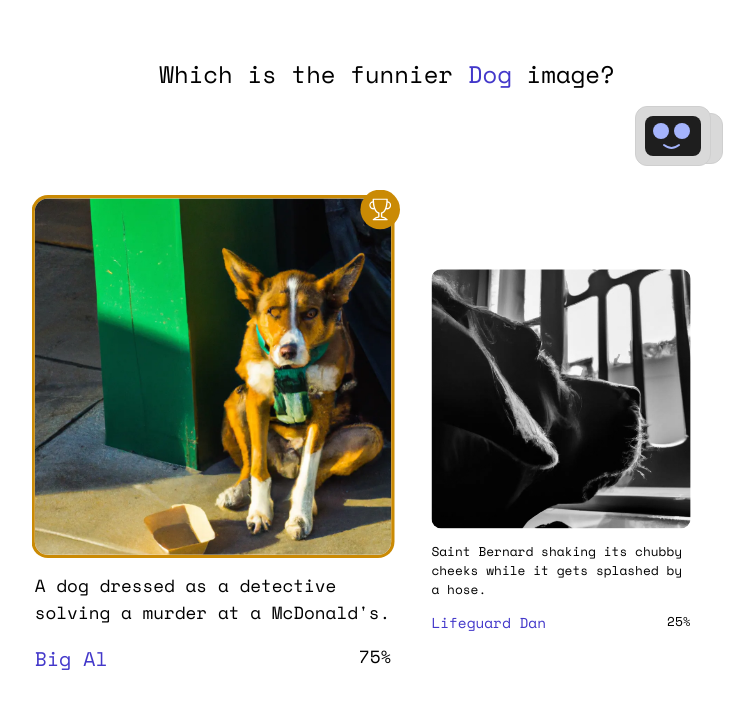
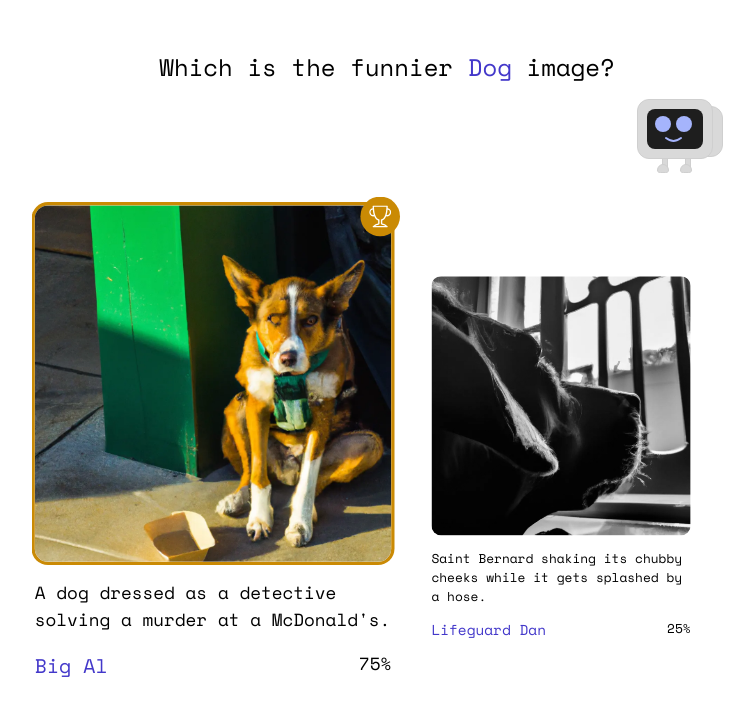
Before and after one commit to agrattan0820/artificial-unintelligence, a Next.js app in the folder client/: page /game/1 in a window 1280 px wide. Shown: the top 716 px of the page, without its empty margins (253-1007 px from the left). Built offline with nearby package versions, Linux system fonts and the light colour scheme; a web font is replaced by a local one.

Commit message:
feat: friend with legs

```diff
--- /dev/null
+++ b/client/src/app/game/[code]/friend-with-legs.tsx
@@ -0,0 +1,67 @@
+const FriendWithLegs = () => {
+  return (
+    <svg
+      width="86"
+      height="74"
+      viewBox="0 0 86 74"
+      fill="none"
+      xmlns="http://www.w3.org/2000/svg"
+    >
+      <rect
+        x="48.5"
+        y="51.5"
+        width="5"
+        height="20"
+        fill="#D9D9D9"
+        stroke="#CFCFCF"
+      />
+      <path
+        d="M54.5 71.0546C54.5 71.828 54.3443 72.316 54.1196 72.6352C53.8993 72.9481 53.5715 73.1574 53.1036 73.2928C52.626 73.431 52.0333 73.4831 51.3262 73.4963C50.9054 73.5041 50.4725 73.4984 50.0135 73.4923C49.6902 73.488 49.354 73.4836 49 73.4836C48.646 73.4836 48.3098 73.488 47.9865 73.4923C47.5275 73.4984 47.0946 73.5041 46.6738 73.4963C45.9667 73.4831 45.374 73.431 44.8964 73.2928C44.4285 73.1574 44.1007 72.9481 43.8804 72.6352C43.6557 72.316 43.5 71.828 43.5 71.0546C43.5 67.9826 45.9667 65.5 49 65.5C52.0333 65.5 54.5 67.9826 54.5 71.0546Z"
+        fill="#D9D9D9"
+        stroke="#CFCFCF"
+      />
+      <rect
+        x="25.5"
+        y="48.5"
+        width="5"
+        height="20"
+        fill="#D9D9D9"
+        stroke="#CFCFCF"
+      />
+      <path
+        d="M31.5 71.0546C31.5 71.828 31.3443 72.316 31.1196 72.6352C30.8993 72.9481 30.5715 73.1574 30.1036 73.2928C29.626 73.431 29.0333 73.4831 28.3262 73.4963C27.9054 73.5041 27.4725 73.4984 27.0135 73.4923C26.6902 73.488 26.354 73.4836 26 73.4836C25.646 73.4836 25.3098 73.488 24.9865 73.4923C24.5275 73.4984 24.0946 73.5041 23.6738 73.4963C22.9667 73.4831 22.374 73.431 21.8964 73.2928C21.4285 73.1574 21.1007 72.9481 20.8804 72.6352C20.6557 72.316 20.5 71.828 20.5 71.0546C20.5 67.9826 22.9667 65.5 26 65.5C29.0333 65.5 31.5 67.9826 31.5 71.0546Z"
+        fill="#D9D9D9"
+        stroke="#CFCFCF"
+      />
+      <rect
+        x="21.5"
+        y="7.5"
+        width="64"
+        height="50"
+        rx="11.5"
+        fill="#D9D9D9"
+        stroke="#CFCFCF"
+      />
+      <rect
+        x="0.5"
+        y="0.5"
+        width="75"
+        height="59"
+        rx="11.5"
+        fill="#D9D9D9"
+        stroke="#CFCFCF"
+      />
+      <rect x="10" y="10" width="56" height="40" rx="8" fill="#1E1E1E" />
+      <circle cx="26" cy="25" r="8" fill="#A5B4FC" />
+      <circle cx="47" cy="25" r="8" fill="#A5B4FC" />
+      <path
+        d="M29 39C29 39 33.5 42 36.5 42C39.5 42 44 39 44 39"
+        stroke="#A5B4FC"
+        stroke-width="2"
+        stroke-linecap="round"
+      />
+    </svg>
+  );
+};
+
+export default FriendWithLegs;
--- a/client/src/app/game/[code]/round-result.tsx
+++ b/client/src/app/game/[code]/round-result.tsx
@@ -10,6 +10,7 @@ import SadDog from "@ai/images/sad-dog.webp";
 import SadDog2 from "@ai/images/sad-dog-2.webp";
 import { cn } from "@ai/utils/cn";
 import Friend from "./friend";
+import FriendWithLegs from "./friend-with-legs";
 
 const RoundResultImage = ({
   id,
@@ -275,7 +276,7 @@ const RoundResult = () => {
           animate={{ x: 0, opacity: 1 }}
           className="flex justify-end"
         >
-          <Friend />
+          <FriendWithLegs />
         </motion.div>
       </div>
       <div className="mb-16 flex gap-6">
```
Also changed, not shown: client/src/images/friend-with-legs.svg (added).
